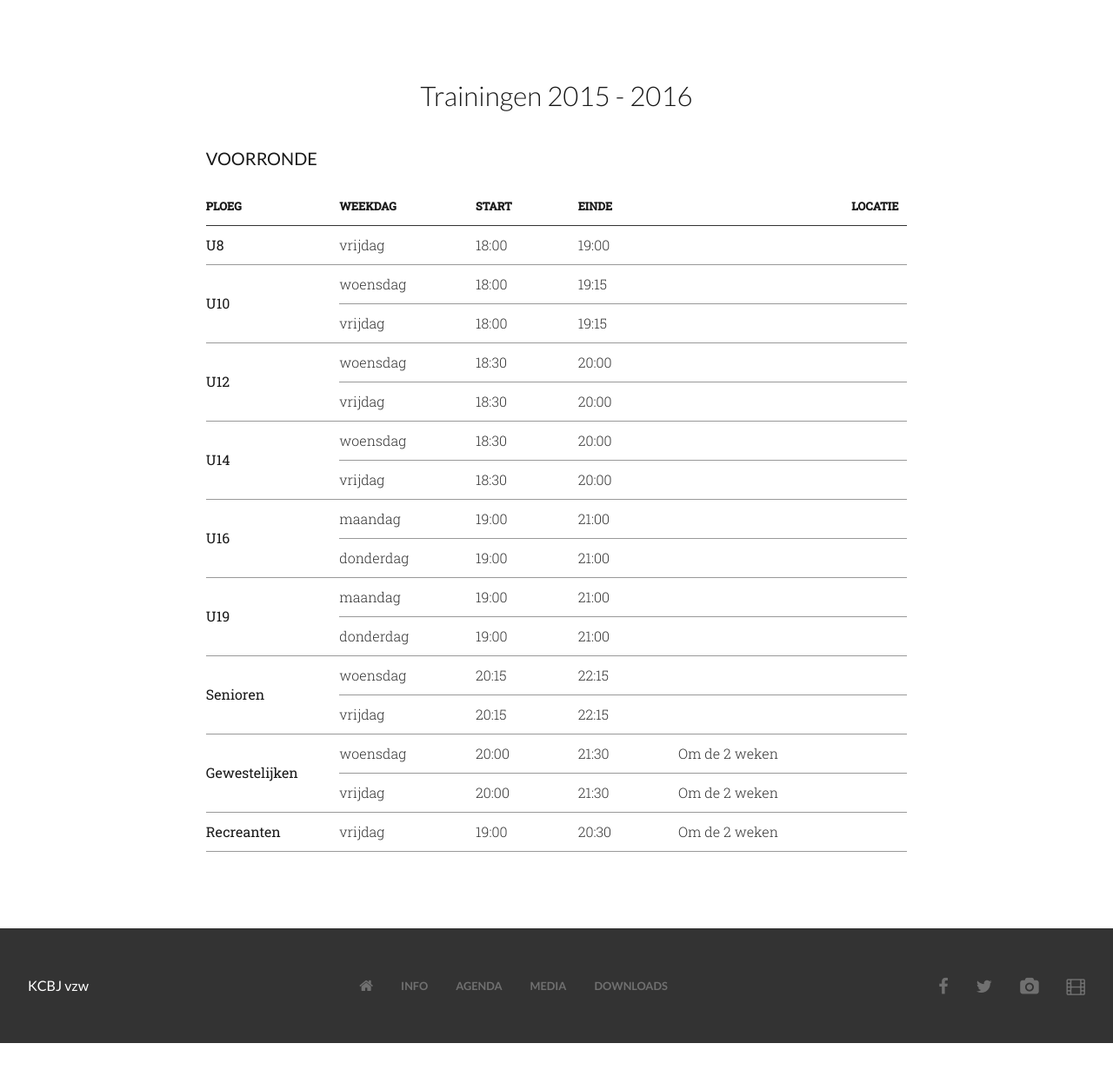
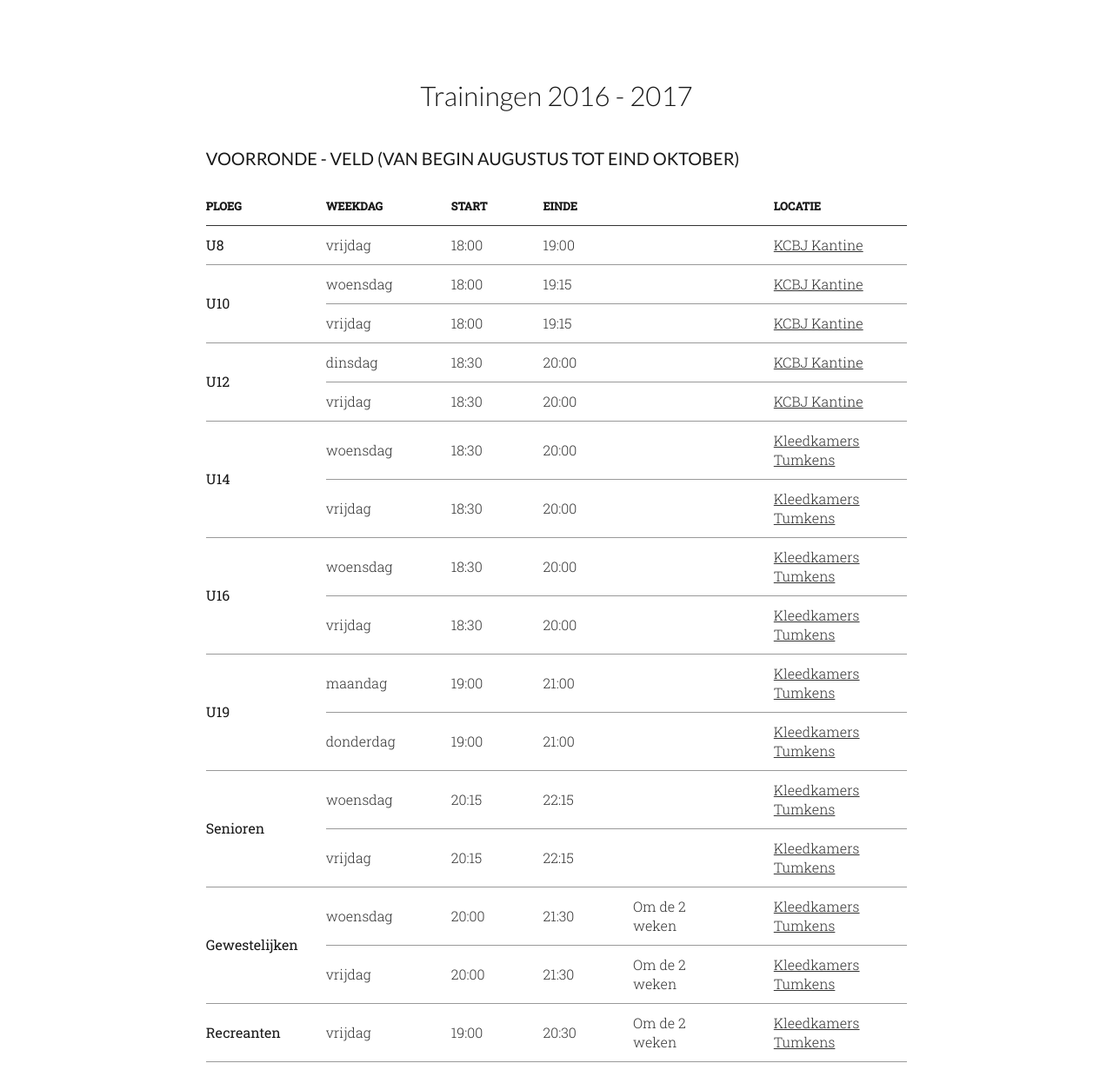
Before and after one commit to kcbj/kcbj.github.io, a Jekyll site: the page built from agenda/index.html, in a window 1280 px wide and 1400 px high, scrolled down 2183 px. Shown: the part 169-1400 px from the top of the window at 87% size. Built offline with Jekyll 4.4.1, drawn with Linux system fonts in a browser that asks for light colours; nearby versions of some CDN libraries; before the commit the page ends 3552 px from its top, so only the background shows below that.

Commit message:
Updated trainingen for 2016-2017

```diff
--- a/_data/training.yml
+++ b/_data/training.yml
@@ -1,6 +1,6 @@
-season: 2015 - 2016
+season: 2016 - 2017
 periods:
-  - name: voorronde
+  - name: voorronde - veld (van begin augustus tot eind oktober)
     teams:
       - name: U8
         trainings:
@@ -23,16 +23,16 @@ periods:
             location: kantine
       - name: U12
         trainings:
-          - weekday: woensdag
+          - weekday: dinsdag
             starts_at: "18:30"
             ends_at: "20:00"
             start: 2015-8-1 18:30
-            location: kleedkamers
+            location: kantine
           - weekday: vrijdag
             starts_at: "18:30"
             ends_at: "20:00"
             start: 2015-8-1 18:30
-            location: kleedkamers
+            location: kantine
       - name: U14
         trainings:
           - weekday: woensdag
@@ -47,15 +47,15 @@ periods:
             location: kleedkamers
       - name: U16
         trainings:
-          - weekday: maandag
-            starts_at: "19:00"
-            ends_at: "21:00"
-            start: 2015-8-1 19:00
+          - weekday: woensdag
+            starts_at: "18:30"
+            ends_at: "20:00"
+            start: 2015-8-1 18:30
             location: kleedkamers
-          - weekday: donderdag
-            starts_at: "19:00"
-            ends_at: "21:00"
-            start: 2015-8-1 19:00
+          - weekday: vrijdag
+            starts_at: "18:30"
+            ends_at: "20:00"
+            start: 2015-8-1 18:30
             location: kleedkamers
       - name: U19
         trainings:
--- a/agenda/index.html
+++ b/agenda/index.html
@@ -126,12 +126,12 @@ redirect_from:
           {% for training in team.trainings %}
             {% if count > 0 %}<tr>{% endif %}
             {% assign count = count | plus: 1 %}
-            {% assign location = site.locations | where: "id", training.location | first %}
+            {% assign location = site.data.locations | where: "id", training.location | first %}
             <td class="first" data-title="weekdag">{{training.weekday}}</td>
             <td data-title="start">{{training.starts_at}}</td>
             <td data-title="einde">{{training.ends_at}}</td>
             <td>{{training.note}}</td>
-            <td data-title="locatie"><a class="plain underlined" href="{{location.url}}" title="{{location.name}}">{{location.name}}</a></td>
+            <td data-title="locatie"><a class="plain underlined" href="../#location" title="{{location.name}}">{{location.name}}</a></td>
           </tr>
           <script type="application/ld+json">
             {
```
